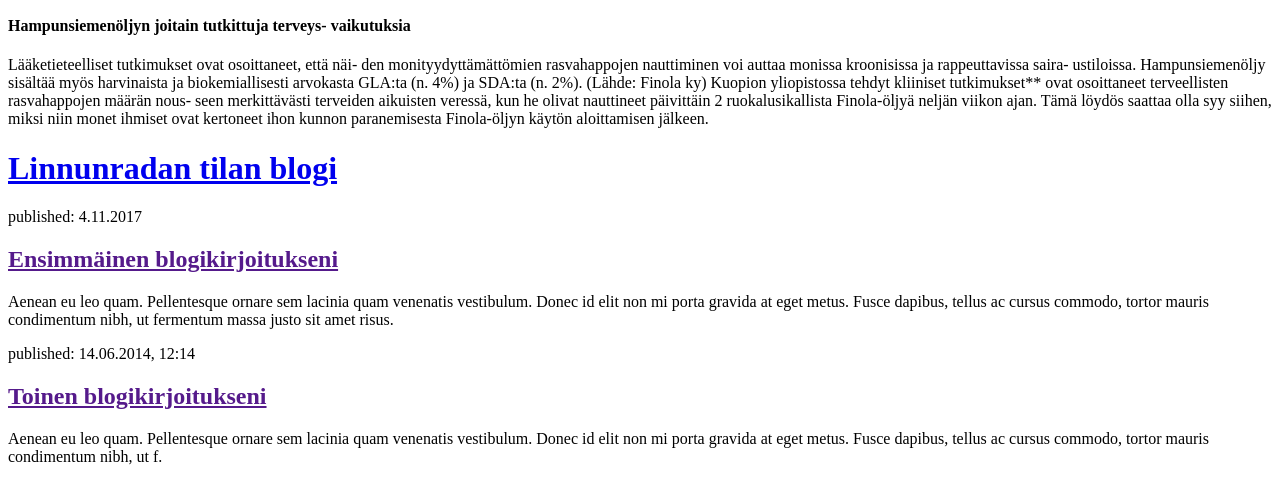
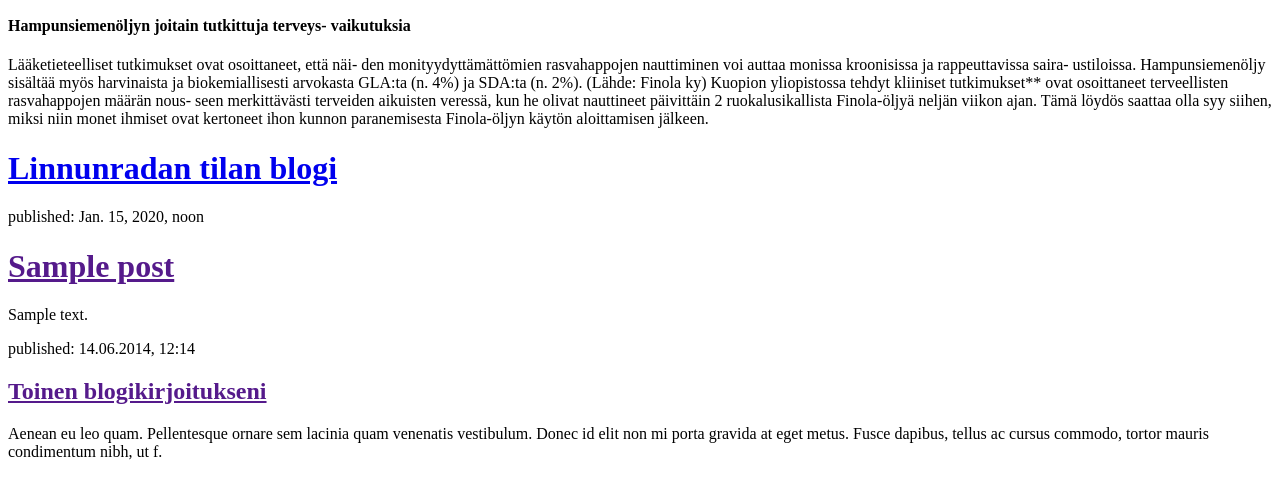
Before and after one commit to Sirkkutuulikki/Linnunradantila, a Django app: template blog/templates/blog/post_list.html in a window 1280 px wide. Shown: the part 655-1137 px from the top of the page. After the commit the page ends 1115 px from the top, so only its background shows below. Run offline with Django 3.2, Linux system fonts and the light colour scheme; the template is opened without the code that fills it: values that come from a table or form of the project are taken from there, others are empty; tables that the repository leaves empty hold one stand-in row (values such as "Sample post").

Commit message:
Modified templates to display posts from database.

```diff
--- a/blog/templates/blog/post_list.html
+++ b/blog/templates/blog/post_list.html
@@ -43,13 +43,15 @@ paranemisesta Finola-öljyn käytön aloittamisen jälkeen.</p>
 <div>
            <h1><a href="/">Linnunradan tilan blogi</a></h1>
        </div>
-
        <div>
-           <p>published: 4.11.2017</p>
-           <h2><a href="">Ensimmäinen blogikirjoitukseni</a></h2>
-           <p>Aenean eu leo quam. Pellentesque ornare sem lacinia quam venenatis vestibulum. Donec id elit non mi porta gravida at eget metus. Fusce dapibus, tellus ac cursus commodo, tortor mauris condimentum nibh, ut fermentum massa justo sit amet risus.</p>
-       </div>
-
+         {% for post in posts %}
+         <div>
+           <p>published: {{ post.published_date }}</p>
+           <h1><a href="">{{ post.title }}</a></h1>
+           <p>{{ post.text|linebreaksbr }}</p>
+            </div>
+            {% endfor %}
+      </div)
        <div>
            <p>published: 14.06.2014, 12:14</p>
            <h2><a href="">Toinen blogikirjoitukseni</a></h2>
--- a/blog/views.py
+++ b/blog/views.py
@@ -1,4 +1,8 @@
 from django.shortcuts import render
+from django.utils import timezone
+from .models import Post
+
 
 def post_list(request):
-    return render(request, 'blog/post_list.html')
+    posts = Post.objects.filter(published_date__lte=timezone.now()).order_by('published_date')
+    return render(request, 'blog/post_list.html',{'posts': posts})
```
